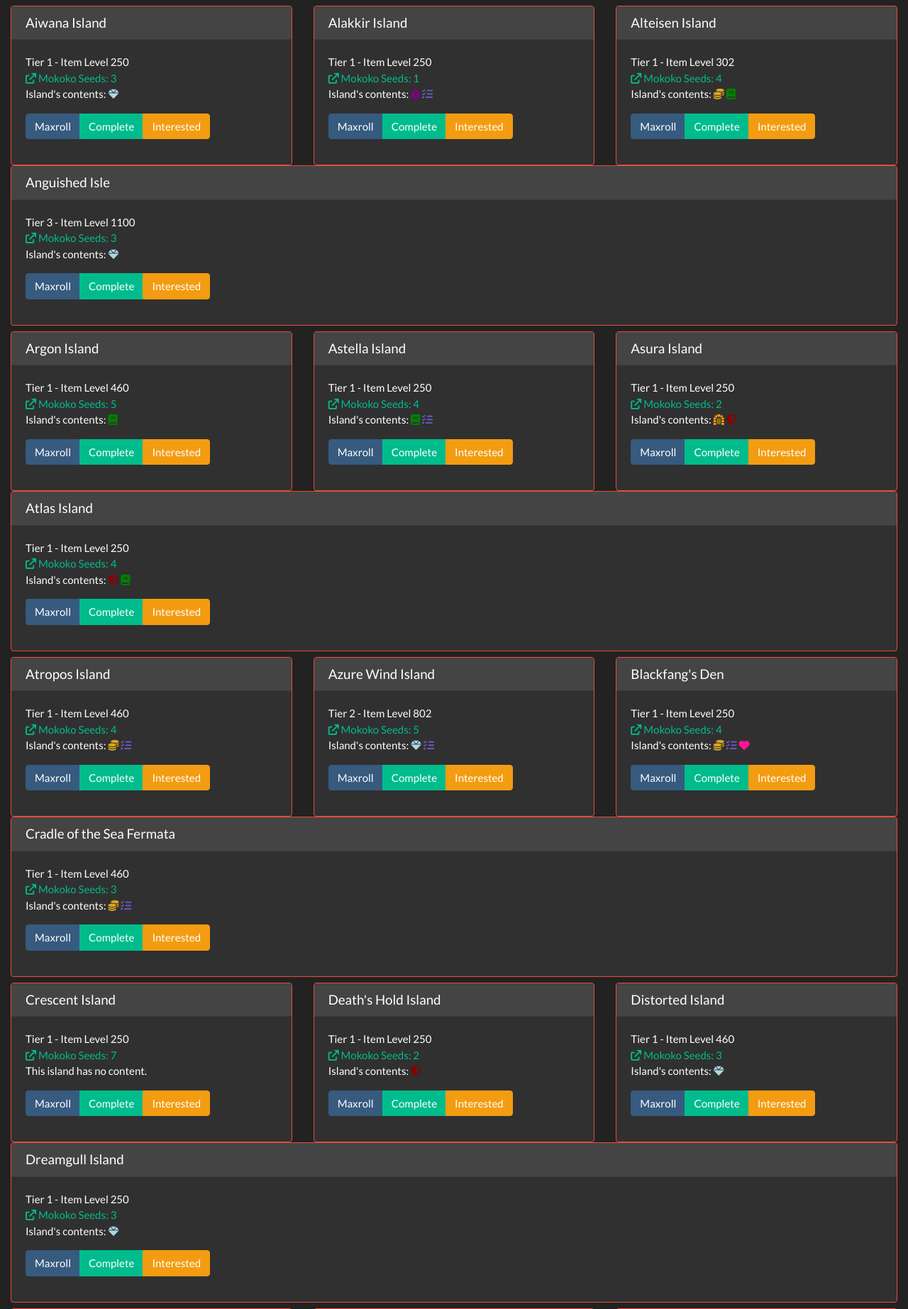
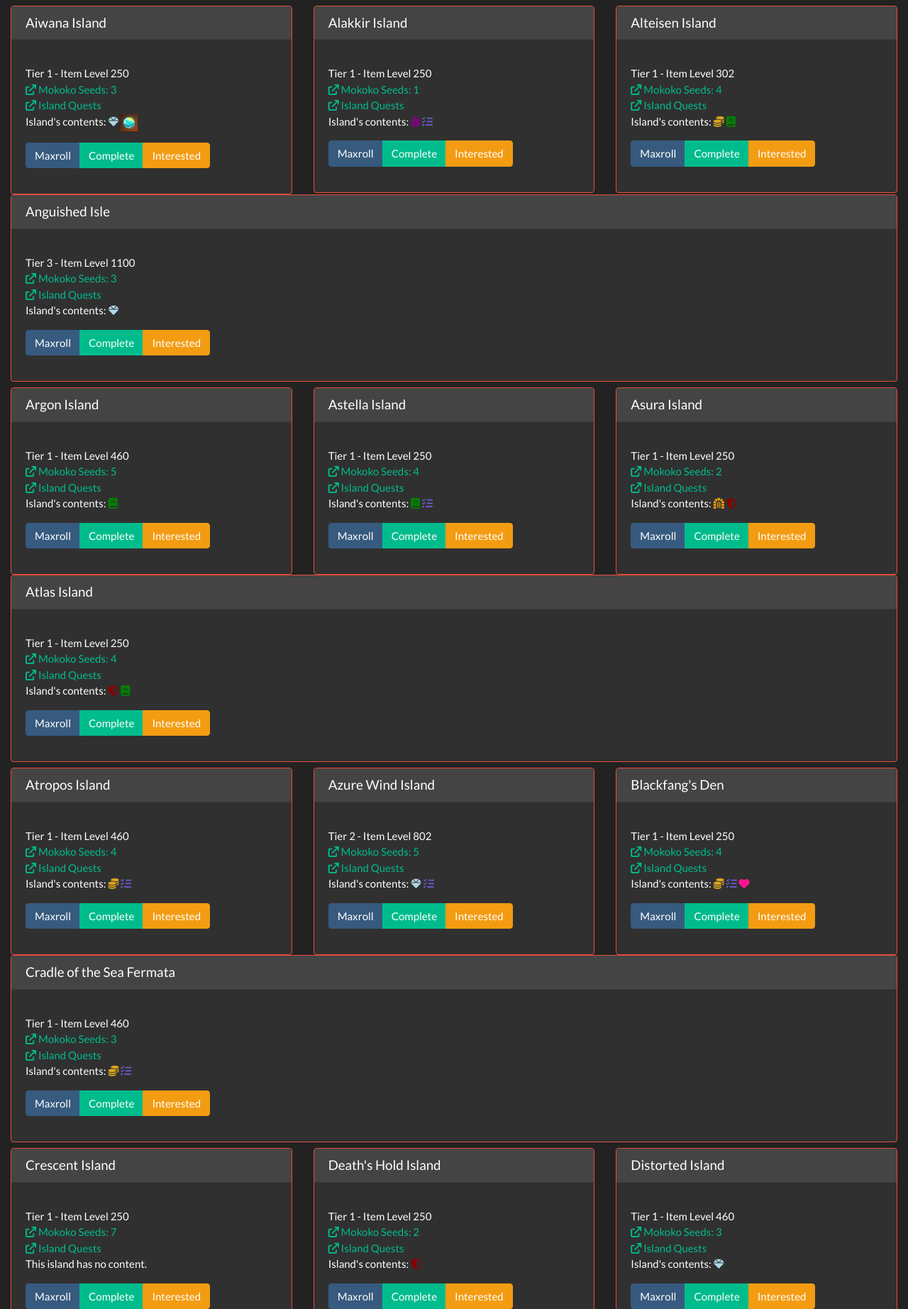
Before and after one commit to mja00/LA-Island-Tracker, a Flask app: page / in a window 1280 px wide. Shown: the part 71-1916 px from the top of the page at 71% size. Run offline with Flask 2, Linux system fonts and the light colour scheme; some libraries are stand-ins or nearby versions.

Commit message:
New routes, island token, island quests

```diff
--- a/app.py
+++ b/app.py
@@ -37,5 +37,25 @@ def island_info(island_type):
     return render_template("index.html", islands=island_list)
 
 
+@app.route('/islands/tier/<tier>')
+def island_tier(tier):
+    # Get the islands with the specified tier
+    try:
+        island_list = [i for i in islands if i['tier'] == int(tier)]
+    except KeyError:
+        island_list = []
+    return render_template("index.html", islands=island_list)
+
+
+@app.route('/islands/ilvl/<ilvl>')
+def island_ilvl(ilvl):
+    # Get the islands with an ilvl equal to or higher than the specified ilvl
+    try:
+        island_list = [i for i in islands if i['ilvl'] >= int(ilvl)]
+    except KeyError:
+        island_list = []
+    return render_template("index.html", islands=island_list)
+
+
 if __name__ == '__main__':
     app.run(debug=True, port=8080)
--- a/static/data.json
+++ b/static/data.json
@@ -7,6 +7,7 @@
       "ilvl": 250,
       "maxroll_link": "https://lost-ark.maxroll.gg/island/aiwana-island",
       "mokoko_count": 3,
+      "token": true,
       "adventure_island": false,
       "pvp_enabled": false,
       "pirate_coin": false,
--- a/static/js/islands.js
+++ b/static/js/islands.js
@@ -45,6 +45,7 @@ function completeIsland(islandId) {
     let triggeredButton = $(`#complete-button-${islandId}`);
     let islandCard = $(`#island-card-${islandId}`);
     let mokokoLink = $(`#mokoko-link-${islandId}`);
+    let questLink = $(`#island-quests-link-${islandId}`);
     // Store a list of completed islands in the user's session/local storage
     let completedIslands = JSON.parse(localStorage.getItem('completedIslands'));
     if (completedIslands === null) {
@@ -60,6 +61,7 @@ function completeIsland(islandId) {
         completedIslands.push(islandId);
         activateCompletedButton(triggeredButton);
         makeLinkWhite(mokokoLink);
+        makeLinkWhite(questLink);
         // Check if in the interested list
         if (interestedIslands.includes(islandId)) {
             islandCard.removeClass('text-white bg-warning border-warning');
@@ -77,6 +79,7 @@ function completeIsland(islandId) {
         completedIslands = removeFromList(completedIslands, islandId);
         resetCompletedButton(triggeredButton);
         resetLink(mokokoLink);
+        resetLink(questLink);
         islandCard.removeClass('text-white bg-success border-success');
         islandCard.addClass('border-danger');
         // Make sure the interested button is visible
@@ -90,6 +93,7 @@ function interestedIsland(islandId) {
     let triggeredButton = $(`#interested-button-${islandId}`);
     let islandCard = $(`#island-card-${islandId}`);
     let mokokoLink = $(`#mokoko-link-${islandId}`);
+    let questLink = $(`#island-quests-link-${islandId}`);
     // Store a list of interested islands in the user's session/local storage
     let interestedIslands = JSON.parse(localStorage.getItem('interestedIslands'));
     if (interestedIslands === null) {
@@ -100,6 +104,7 @@ function interestedIsland(islandId) {
         interestedIslands.push(islandId);
         activateInterestedButton(triggeredButton);
         makeLinkWhite(mokokoLink);
+        makeLinkWhite(questLink);
         islandCard.removeClass('border-danger');
         islandCard.addClass('text-white bg-warning border-warning');
     } else {
@@ -109,6 +114,7 @@ function interestedIsland(islandId) {
         });
         resetInterestedButton(triggeredButton, false);
         resetLink(mokokoLink);
+        resetLink(questLink);
         islandCard.removeClass('text-white bg-warning border-warning');
         islandCard.addClass('border-danger');
     }
@@ -126,8 +132,11 @@ $(document).ready(function () {
             let triggeredButton = $(`#complete-button-${islandId}`);
             let interestedButton = $(`#interested-button-${islandId}`);
             let mokokoLink = $(`#mokoko-link-${islandId}`);
+            let questLink = $(`#island-quests-link-${islandId}`);
+
             activateCompletedButton(triggeredButton);
             makeLinkWhite(mokokoLink);
+            makeLinkWhite(questLink);
             // Hide the interested button
             interestedButton.hide();
             islandCard.removeClass('border-danger');
@@ -136,11 +145,15 @@ $(document).ready(function () {
     }
     if (interestedIslands !== null) {
         interestedIslands.forEach(function (islandId) {
+            // Vars
             let islandCard = $(`#island-card-${islandId}`);
             let triggeredButton = $(`#interested-button-${islandId}`);
             let mokokoLink = $(`#mokoko-link-${islandId}`);
+            let questLink = $(`#island-quests-link-${islandId}`);
+
             activateInterestedButton(triggeredButton);
             makeLinkWhite(mokokoLink);
+            makeLinkWhite(questLink);
             islandCard.removeClass('border-danger');
             islandCard.addClass('text-white bg-warning border-warning');
         });
--- a/templates/base.html
+++ b/templates/base.html
@@ -25,6 +25,8 @@
                           href="https://cdnjs.cloudflare.com/ajax/libs/font-awesome/6.0.0/css/all.min.css"
                           integrity="sha512-9usAa10IRO0HhonpyAIVpjrylPvoDwiPUiKdWk5t3PyolY1cOd4DSE0Ga+ri4AuTroPR5aQvXU9xC6qOPnzFeg=="
                           crossorigin="anonymous" referrerpolicy="no-referrer"/>
+                    {%- block userstyles %}
+                    {%- endblock userstyles %}
                 {%- endblock styles %}
             {%- endblock head %}
         </head>
@@ -57,6 +59,10 @@
                                     <a class="dropdown-item" href="{{ url_for('island_info', island_type="timed_island") }}">Timed Islands</a>
                                     <a class="dropdown-item" href="{{ url_for('island_info', island_type="una_task") }}">Una's Task Islands</a>
                                     <a class="dropdown-item" href="{{ url_for('island_info', island_type="rapport") }}">Rapport Islands</a>
+                                    <div class="dropdown-divider"></div>
+                                    <a class="dropdown-item" href="{{ url_for('island_tier', tier=1) }}">Tier 1 Islands</a>
+                                    <a class="dropdown-item" href="{{ url_for('island_tier', tier=2) }}">Tier 2 Islands</a>
+                                    <a class="dropdown-item" href="{{ url_for('island_tier', tier=3) }}">Tier 3 Islands</a>
                                 </div>
                             </li>
                         <li>
--- a/templates/index.html
+++ b/templates/index.html
@@ -1,5 +1,12 @@
 {% extends "base.html" %}
 {% block title %}Home{% endblock %}
+{% block userstyles %}
+    <style>
+        .striked {
+            text-decoration: line-through;
+        }
+    </style>
+{% endblock %}
 {% block content %}
     <div class="container-fluid mt-2">
         {% for island_row in islands | batch(4, None) %}
@@ -13,11 +20,24 @@
                                 </h5>
                                 <div class="card-body">
                                     <p class="card-text">
-                                        Tier {{ island.tier }} - Item Level {{ island.ilvl }}<br>
-                                        {% if island.maxroll_link and island.mokoko_count > 0 %}<a id="mokoko-link-{{ island.id }}" href="{{ island.maxroll_link }}#mokokos-8c643f20-12ec-4f5e-8b19-c26b12540251" target="_blank"><i class="fa-solid fa-arrow-up-right-from-square"></i>{% endif %}
+                                    <ul class="list-unstyled">
+                                        <li id="tier-{{ island.id }}">Tier {{ island.tier }} -
+                                            Item Level {{ island.ilvl }}</li>
+                                        <li id="mokoko-{{ island.id }}">
+                                            {% if island.maxroll_link and island.mokoko_count > 0 %}
+                                                <a id="mokoko-link-{{ island.id }}"
+                                                   href="{{ island.maxroll_link }}#mokokos-8c643f20-12ec-4f5e-8b19-c26b12540251"
+                                                   target="_blank">
+                                                <i class="fa-solid fa-arrow-up-right-from-square"></i>{% endif %}
                                             Mokoko Seeds: {{ island.mokoko_count }}
                                             {% if island.maxroll_link and island.mokoko_count > 0 %}</a>{% endif %}
-                                        <br>
+                                        </li>
+                                        <li id="island-quests-{{ island.id }}">
+                                            <a id="island-quests-link-{{ island.id }}" href="{{ island.maxroll_link }}#island-quests-and-rewards-2a7afe14-341f-4184-87c0-53d0abaecc2e" target="_blank">
+                                                <i class="fa-solid fa-arrow-up-right-from-square"></i> Island Quests
+                                            </a>
+                                        </li>
+                                        <li id="island-contents-{{ island.id }}">
                                             {% if not island.no_content %}
                                                 Island's contents:
                                             {% else %}
@@ -56,17 +76,26 @@
                                                 <i style="color: deeppink;" data-toggle="tooltip" data-placement="top"
                                                    title="Rapport Island" class="fa-solid fa-heart"></i>
                                             {% endif %}
-                                        <br>
+                                            {% if island.token %}
+                                                <img data-toggle="tooltip" data-placement="top"
+                                                     title="Island Token"
+                                                     src="{{ url_for('static', filename='images/island_token.png') }}"
+                                                     style="width: 24px; height: 24px; background: linear-gradient(to right bottom,#3b1b08,#a94204);">
+                                            {% endif %}
+                                        </li>
+                                    </ul>
                                     <div class="btn-group" role="group" aria-label="Buttons">
                                         {% if island.maxroll_link %}
                                             <a class="btn btn-primary" href="{{ island.maxroll_link }}" target="_blank">
                                                 Maxroll
                                             </a>
                                         {% endif %}
-                                            <button id="complete-button-{{ island.id }}" class="btn btn-success" onclick="completeIsland({{ island.id }})">
+                                        <button id="complete-button-{{ island.id }}" class="btn btn-success"
+                                                onclick="completeIsland({{ island.id }})">
                                             Complete
                                         </button>
-                                            <button id="interested-button-{{ island.id }}" class="btn btn-warning" onclick="interestedIsland({{ island.id }})">
+                                        <button id="interested-button-{{ island.id }}" class="btn btn-warning"
+                                                onclick="interestedIsland({{ island.id }})">
                                             Interested
                                         </button>
                                     </div>
```
Also changed, not shown: static/images/island_token.png (added). Lines whose indentation alone changed are shown as unchanged.
